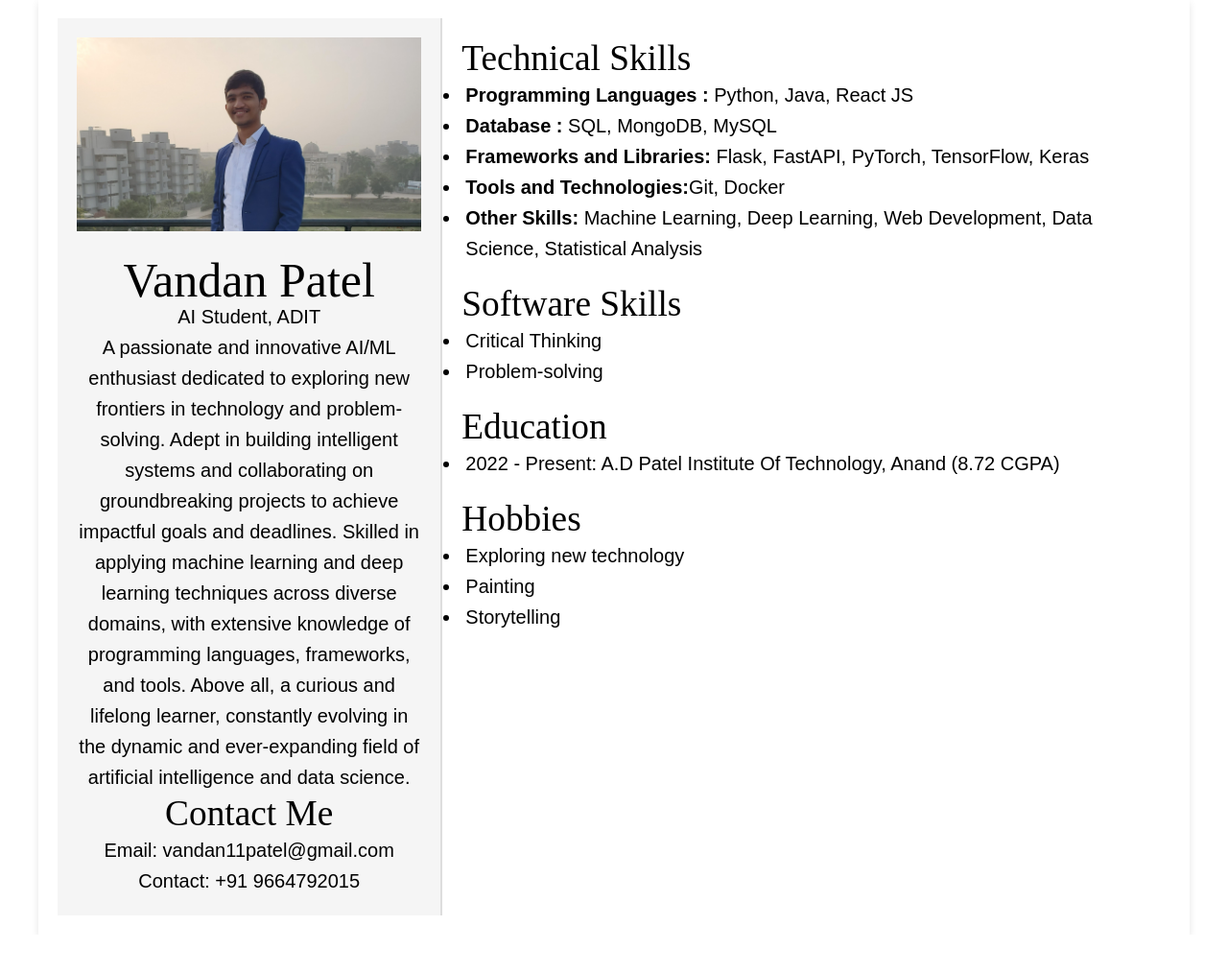
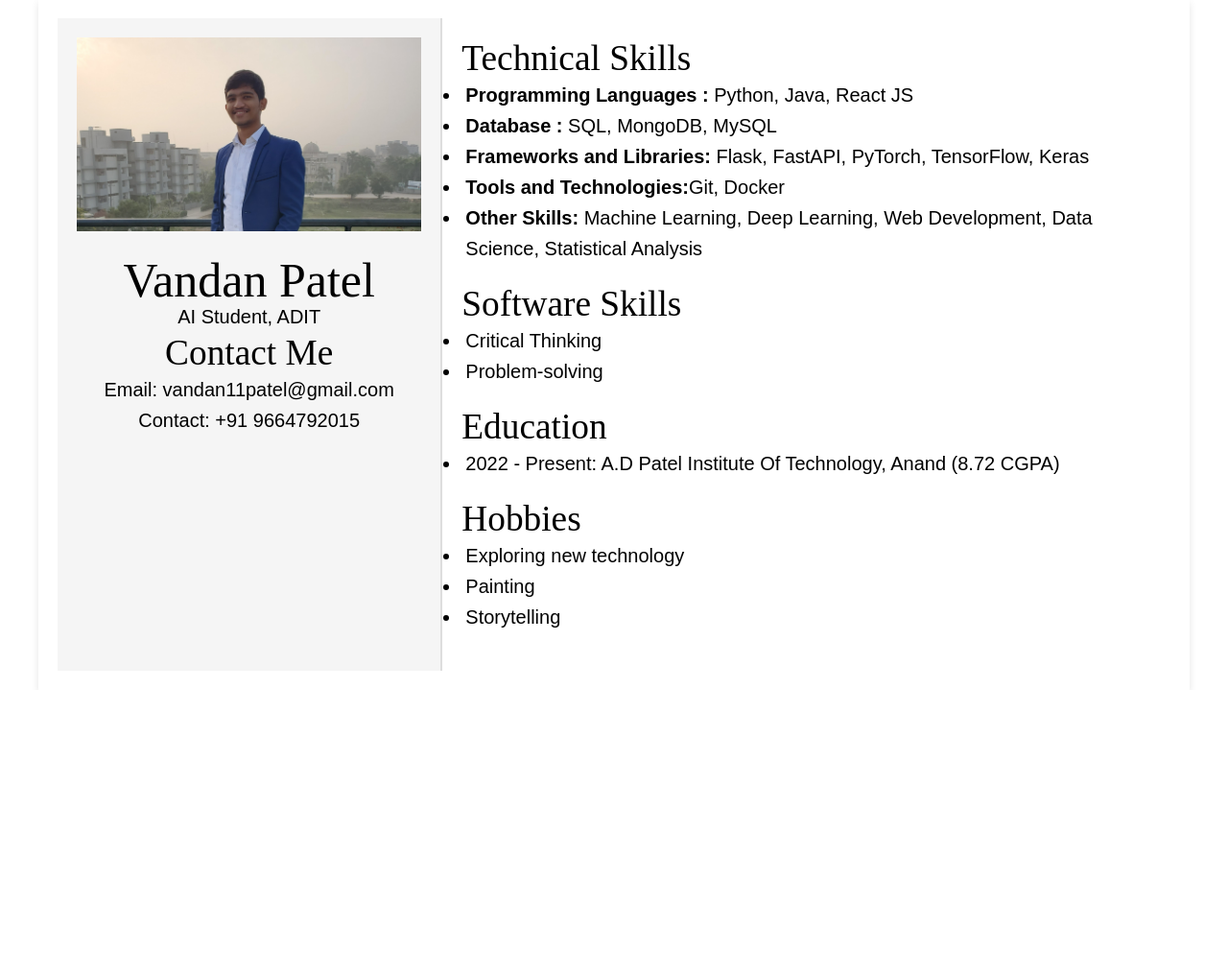
Before and after one commit to patelvandan11/flask12, a Flask app: page /about in a window 1280 px wide. Shown: the part 73-1087 px from the top of the page at 96% size. After the commit the page ends 772 px from the top, so only its background shows below. Run offline with Flask 2, Linux system fonts and the light colour scheme.

Commit message:
Update about.html

```diff
--- a/templates/about.html
+++ b/templates/about.html
@@ -17,7 +17,7 @@
         </div>
         <div class="about">
             <p>
-                A passionate and innovative AI/ML enthusiast dedicated to exploring new frontiers in technology and problem-solving. Adept in building intelligent systems and collaborating on groundbreaking projects to achieve impactful goals and deadlines. Skilled in applying machine learning and deep learning techniques across diverse domains, with extensive knowledge of programming languages, frameworks, and tools. Above all, a curious and lifelong learner, constantly evolving in the dynamic and ever-expanding field of artificial intelligence and data science.
+
             </p>
         </div>
         <div class="contact">
```
